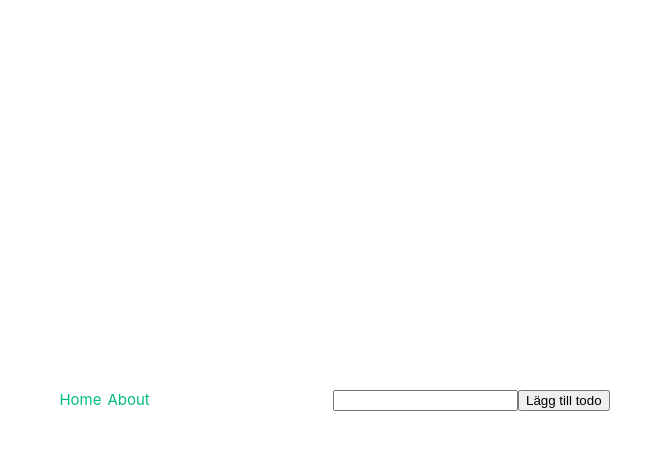
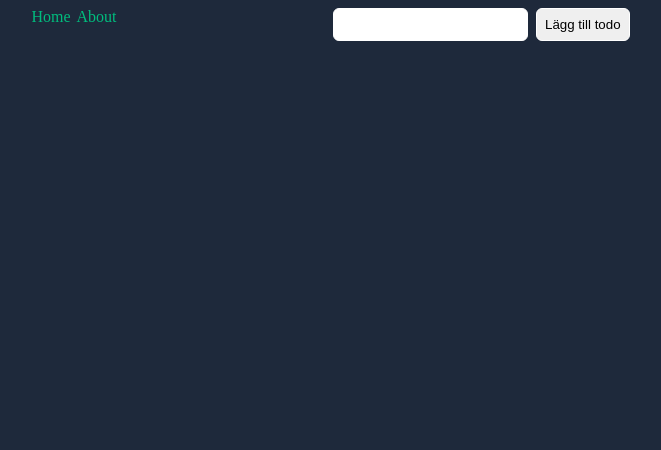
Before and after one commit to OmarAlawi16/Vue, a Vue app: page / in a window 1280 px wide. Shown: the top 450 px of the page, without its empty margins (307-968 px from the left). Built offline with nearby package versions, Linux system fonts and the light colour scheme.

Commit message:
Converted css to scss and updated import

```diff
--- a/src/assets/main.css
+++ /dev/null
@@ -1,35 +0,0 @@
-@import './base.css';
-
-#app {
-  max-width: 1280px;
-  margin: 0 auto;
-  padding: 2rem;
-  font-weight: normal;
-}
-
-a,
-.green {
-  text-decoration: none;
-  color: hsla(160, 100%, 37%, 1);
-  transition: 0.4s;
-  padding: 3px;
-}
-
-@media (hover: hover) {
-  a:hover {
-    background-color: hsla(160, 100%, 37%, 0.2);
-  }
-}
-
-@media (min-width: 1024px) {
-  body {
-    display: flex;
-    place-items: center;
-  }
-
-  #app {
-    display: grid;
-    grid-template-columns: 1fr 1fr;
-    padding: 0 2rem;
-  }
-}
--- a/src/main.ts
+++ b/src/main.ts
@@ -1,4 +1,4 @@
-import './assets/main.css'
+import './scss/main.scss';
 
 import { createApp } from 'vue'
 import { createPinia } from 'pinia'
--- /dev/null
+++ b/src/scss/main.scss
@@ -0,0 +1,52 @@
+body {
+    background-color: #1e293b;
+    color: white;
+}
+
+input {
+    color: black;
+    padding: 0.5rem;
+    border-radius: 0.375rem;
+    border: 1px solid white;
+}
+
+button {
+    border: 1px solid white;
+    padding: 0.5rem;
+    border-radius: 0.375rem;
+    margin: 0 0.5rem;
+}
+
+#app {
+    max-width: 1280px;
+    margin: 0 auto;
+    padding: 2rem;
+    font-weight: normal;
+}
+
+a,
+.green {
+    text-decoration: none;
+    color: hsla(160, 100%, 37%, 1);
+    transition: 0.4s;
+    padding: 3px;
+}
+
+@media (hover: hover) {
+    a:hover {
+        background-color: hsla(160, 100%, 37%, 0.2);
+    }
+}
+
+@media (min-width: 1024px) {
+    body {
+        display: flex;
+        place-items: center;
+    }
+
+    #app {
+        display: grid;
+        grid-template-columns: 1fr 1fr;
+        padding: 0 2rem;
+    }
+}
```
